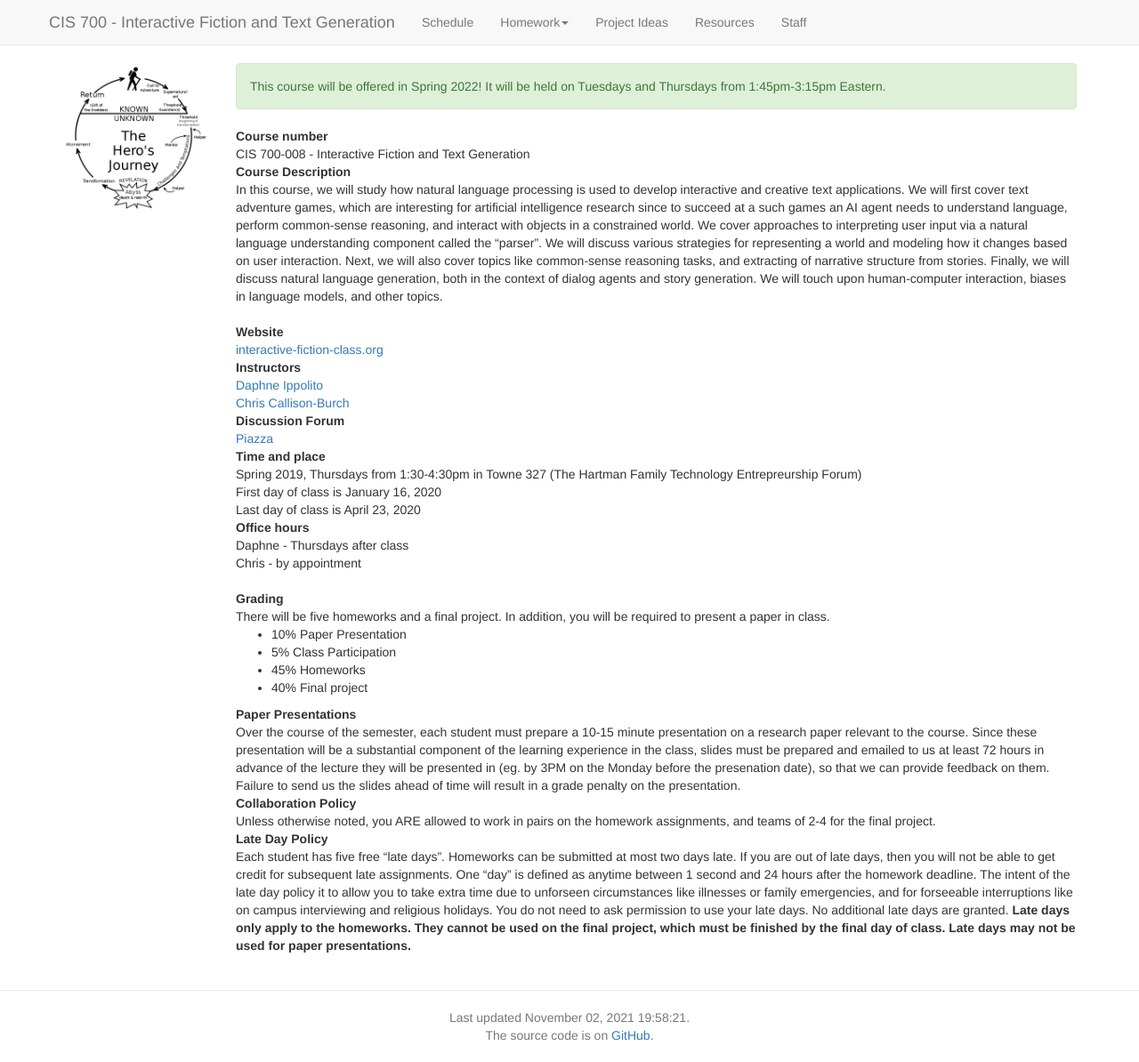
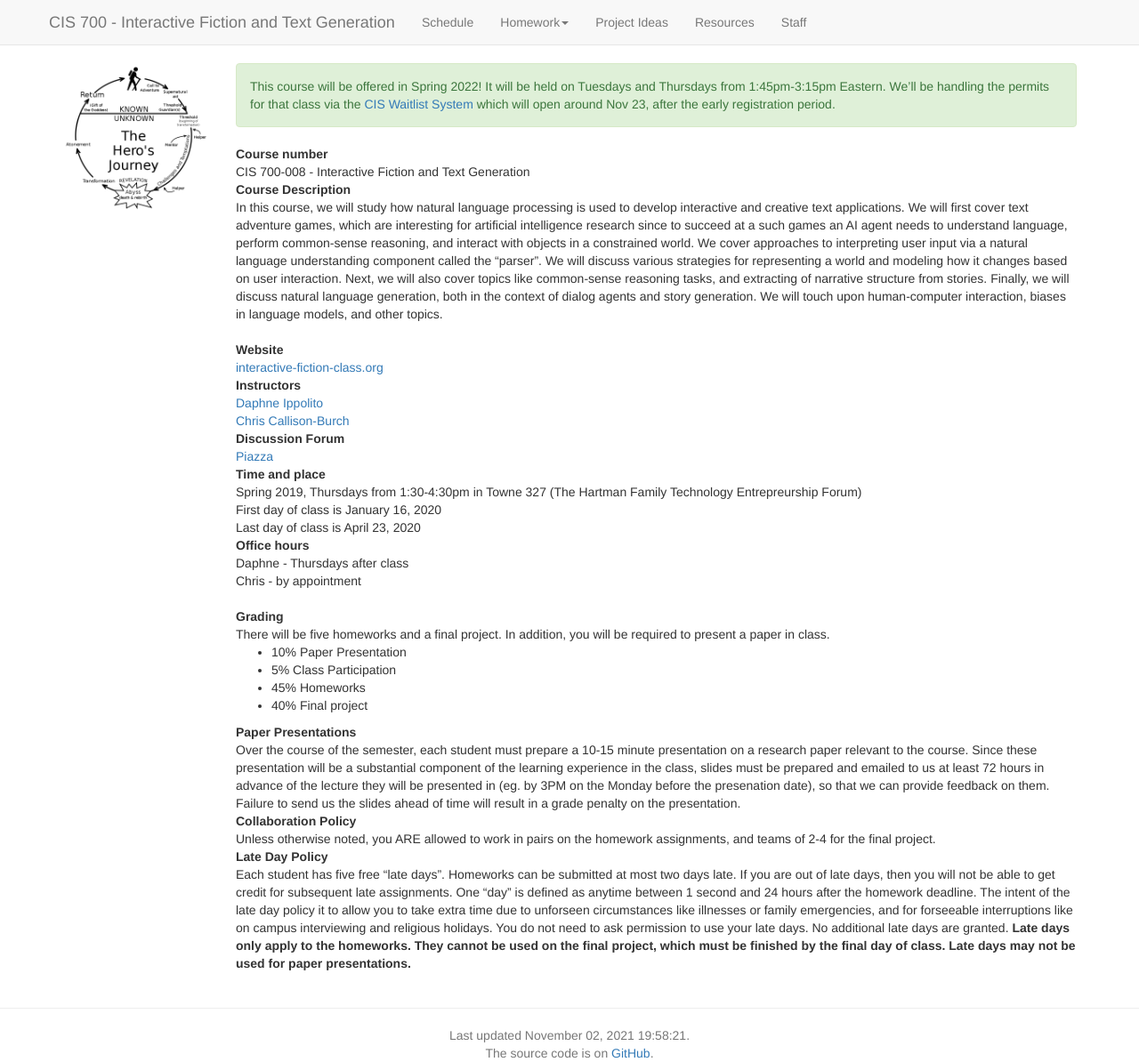
Before and after one commit to interactive-fiction-class/interactive-fiction-class.github.io, a Jekyll site: the page built from index.md, in a window 1280 px wide. Shown: the whole page at 89% size. Built offline with Jekyll 4.4.1, drawn with Linux system fonts in a browser that asks for light colours; nearby versions of some CDN libraries; a script that is not in the unit is left out.

Commit message:
Update index.md

```diff
--- a/index.md
+++ b/index.md
@@ -61,7 +61,7 @@
 </div>
 -->
 <div class="alert alert-success" markdown="1">
-This course will be offered in Spring 2022!  It will be held on Tuesdays and Thursdays from 1:45pm-3:15pm Eastern.
+This course will be offered in Spring 2022!  It will be held on Tuesdays and Thursdays from 1:45pm-3:15pm Eastern.  We’ll be handling the permits for that class via the [CIS Waitlist System](https://forms.cis.upenn.edu/waitlist/index.php) which will open around Nov 23, after the early registration period.
 </div>
 
 Course number
```
